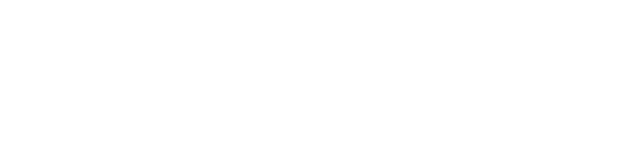
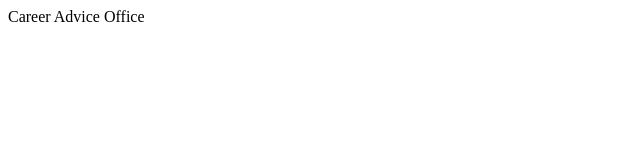
Before and after one commit to vrafferty/CAOWebsite, a plain HTML site: page index.html in a window 1280 px wide. Shown: the whole page, without its empty margins (0-640 px from the left). Drawn offline with Linux system fonts and the light colour scheme.

Commit message:
Update index.html

```diff
--- a/index.html
+++ b/index.html
@@ -7,6 +7,6 @@
     <title>Careers Advice Office</title>
 </head>
 <body>
-
+    Career Advice Office
 </body>
 </html>
```
